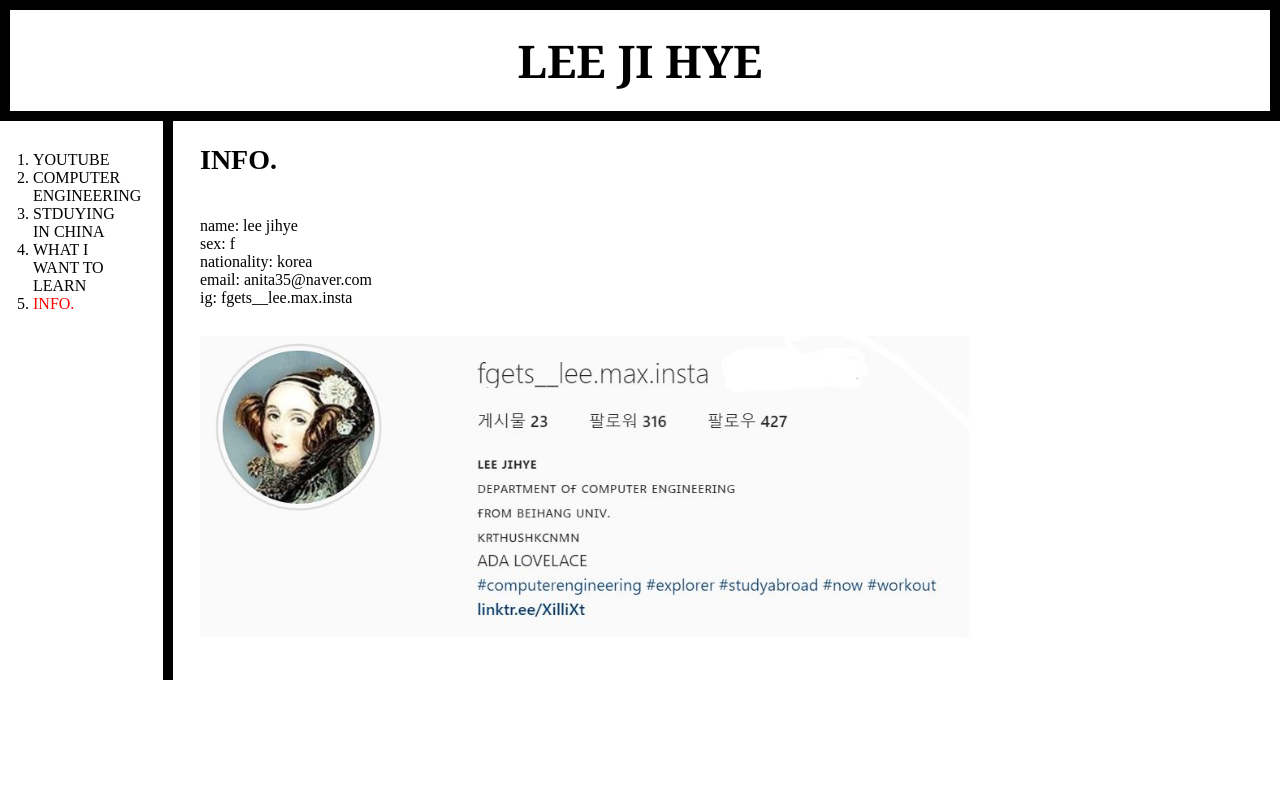
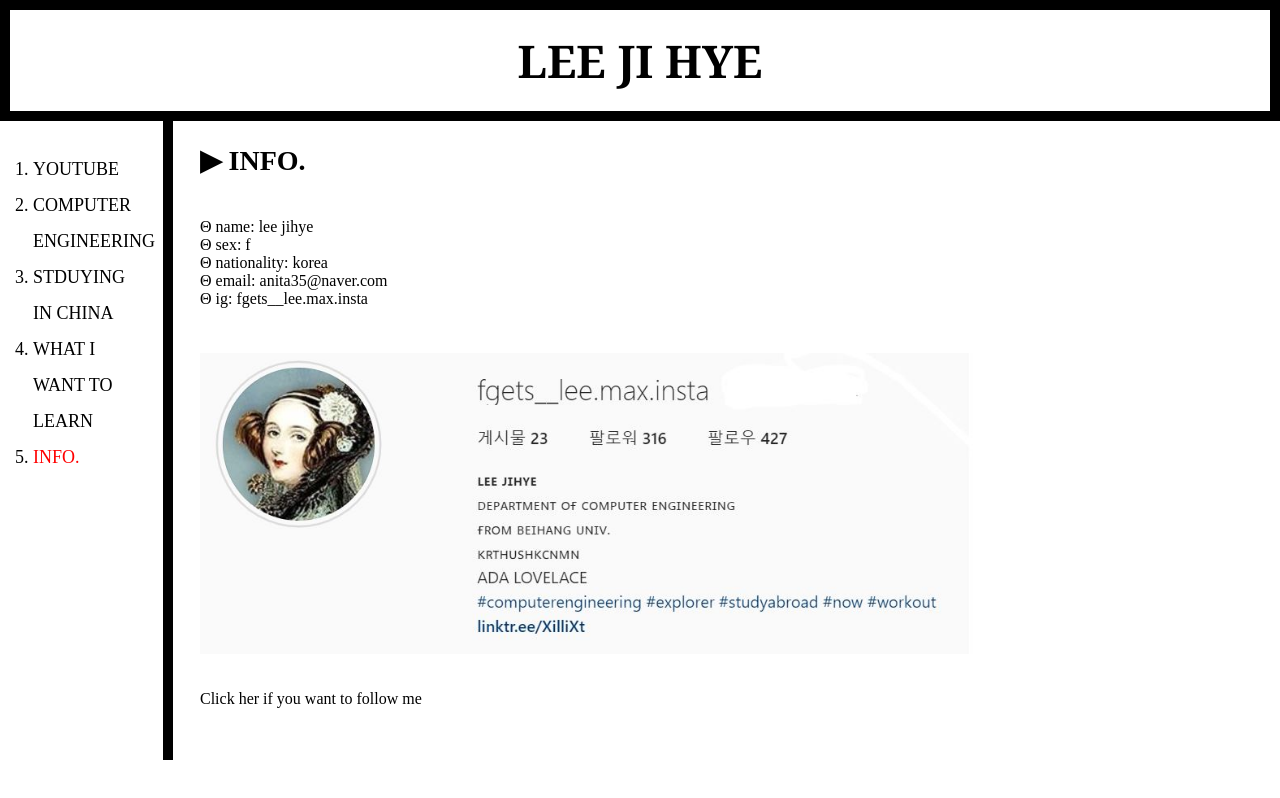
Before and after one commit to doolgibi/myweb1, a plain HTML site: page 5.html in a window 1280 px wide. Drawn offline with Linux system fonts and the light colour scheme.

Commit message:
Add files via upload

```diff
--- a/5.html
+++ b/5.html
@@ -25,15 +25,16 @@
         <li><a href="5.html" style="color:red">INFO.</a></li>
       </ol>
       <div id = "article">
-        <h2>INFO.</h2>
-        <p>name: lee jihye
-          <br>sex: f
-          <br>nationality: korea
-          <br>email: anita35@naver.com
-          <br>ig: <a href="https://www.instagram.com/fgets__lee.max.insta/">fgets__lee.max.insta</a>
+        <h2>▶ INFO.</h2>
+        <p>Θ name: lee jihye
+          <br>Θ sex: f
+          <br>Θ nationality: korea
+          <br>Θ email: anita35@naver.com
+          <br>Θ ig: <a href="https://www.instagram.com/fgets__lee.max.insta/" target = "_blank">fgets__lee.max.insta</a>
         </p>
-        <a href="https://www.instagram.com/fgets__lee.max.insta/" target="_blank" title="jihye's IG">
-        <img src="insta.JPG" width="80%"></a>
+        <p><a href="https://www.instagram.com/fgets__lee.max.insta/" target="_blank" title="jihye's IG">
+        <img src="insta.JPG" width="80%"></a></p>
+        <p>Click her if you want to follow me</p>
       </div>
     </div>
   </body>
--- a/style.css
+++ b/style.css
@@ -14,11 +14,15 @@ h1 {
   padding:20px;
 }
 ol {
+  font-size: 18px;
   border-right:10px solid;
   width:100px;
   height: 96%;
   padding:30px;
   margin:0;
+}
+li {
+  line-height: 200%;
 }
 h2 {
   margin-bottom: 25px;
@@ -37,5 +41,4 @@ h2 {
 #grid #article{
   padding-left:50px;
   display:grid;
-  grid-auto-rows: autoplay;
 }
```
Also changed, not shown: 1.html (+5 -4 lines), 2.html (+2 -2 lines), 3.html (+2 -2 lines), 4.html (+2 -2 lines).
